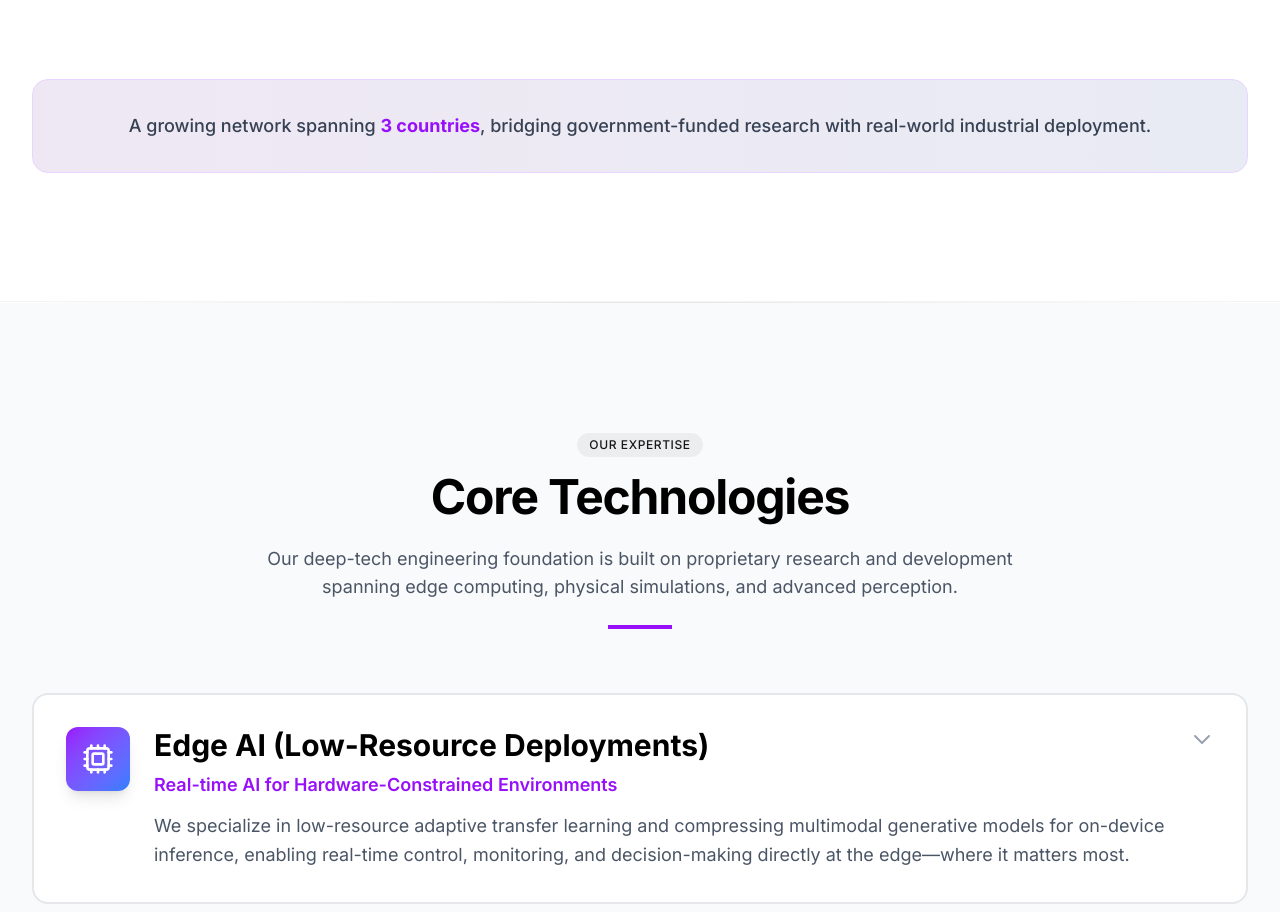
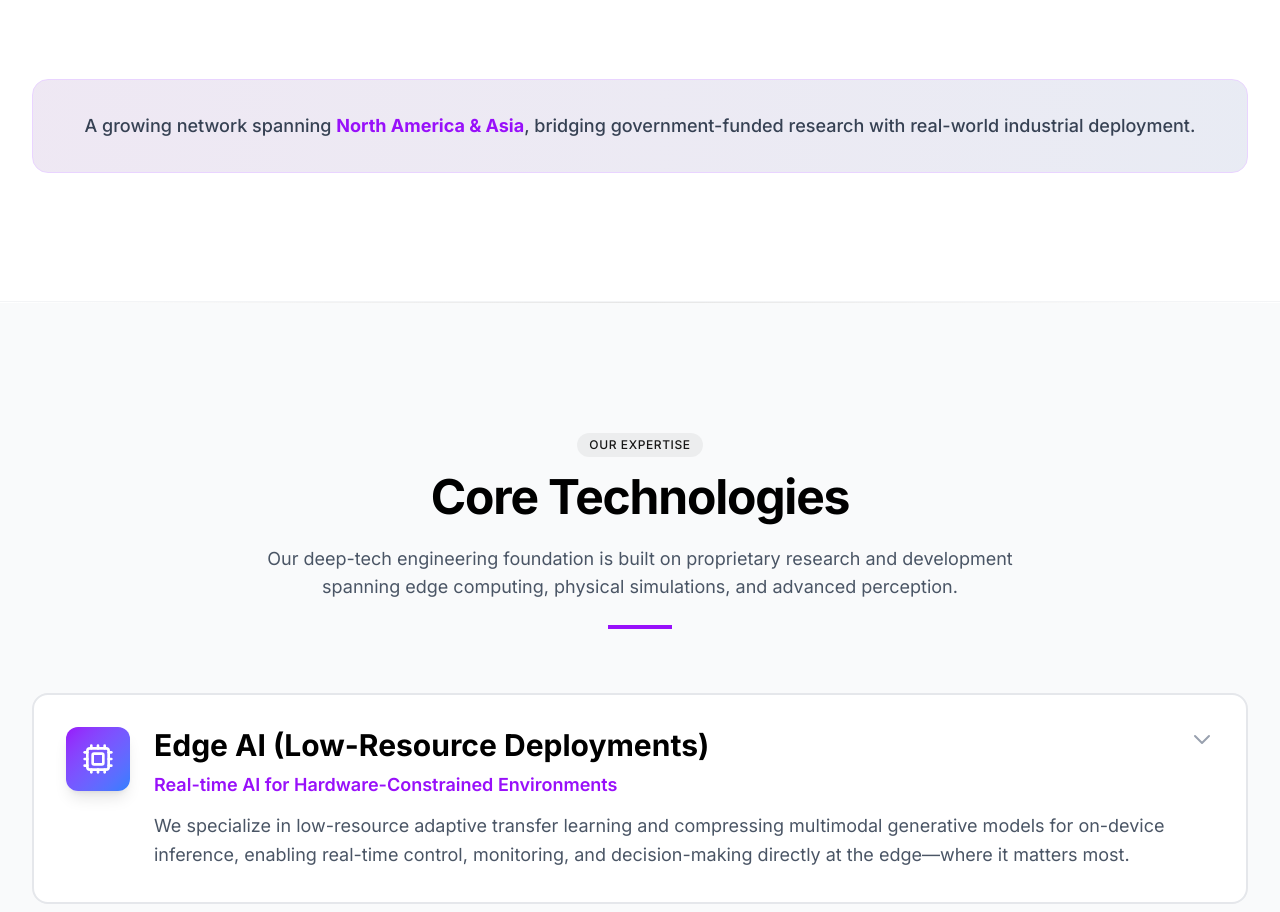
Before and after one commit to UnleashifAI/website, a Next.js app: page / in a window 1280 px wide. Shown: the part 3908-4820 px from the top of the page. Built offline with nearby package versions, Linux system fonts and the light colour scheme.

Commit message:
fix: Correct PartnersSection network spanning tag from 3 countries to North America & Asia

```diff
--- a/components/PartnersSection.tsx
+++ b/components/PartnersSection.tsx
@@ -158,7 +158,7 @@ const PartnersSection = () => {
         <ScrollReveal delay={0.3}>
           <div className="mt-20 bg-gradient-to-r from-purple-900/10 to-blue-900/10 dark:from-purple-900/20 dark:to-blue-900/20 rounded-2xl p-8 border border-purple-200 dark:border-purple-800/50 text-center">
             <p className="text-gray-700 dark:text-gray-300 text-lg font-medium">
-              A growing network spanning <span className="text-purple-600 dark:text-purple-400 font-bold">3 countries</span>, bridging government-funded research with real-world industrial deployment.
+              A growing network spanning <span className="text-purple-600 dark:text-purple-400 font-bold">North America & Asia</span>, bridging government-funded research with real-world industrial deployment.
             </p>
           </div>
         </ScrollReveal>
```
